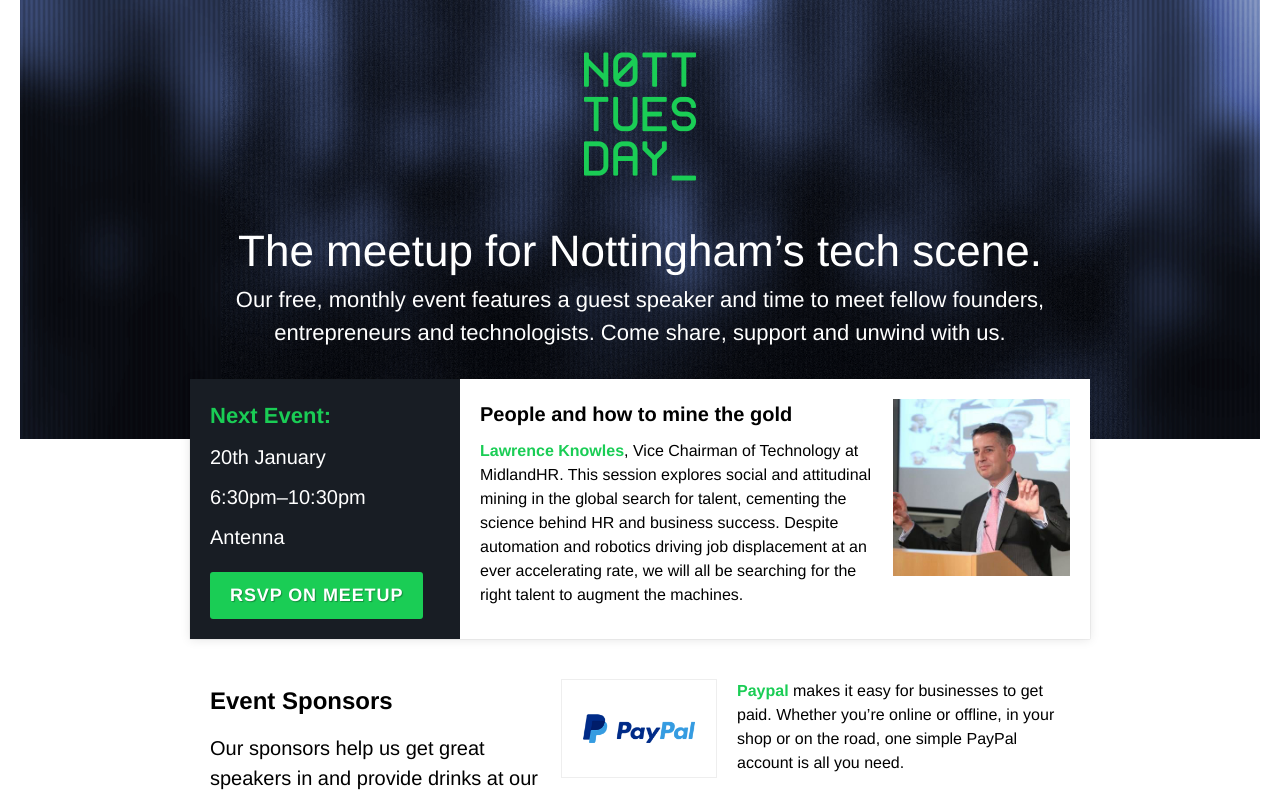
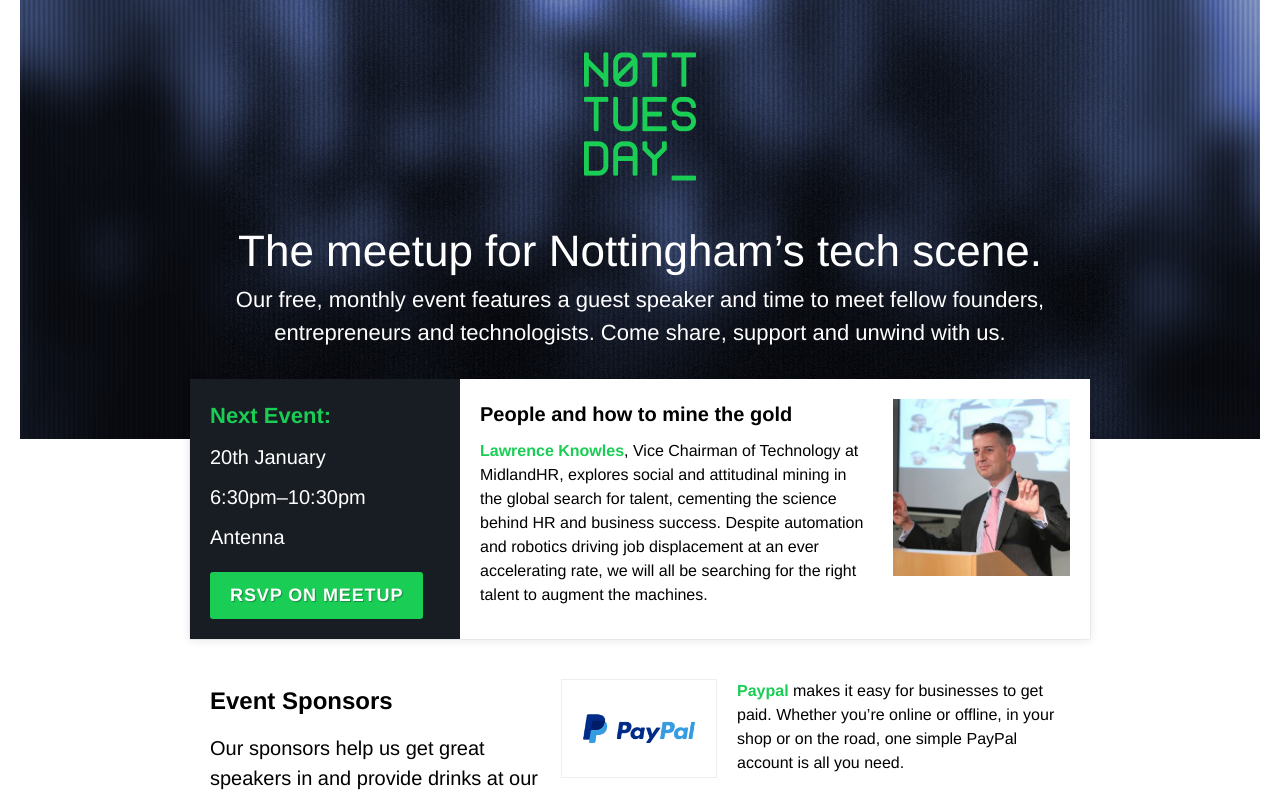
Before and after one commit to WeareJH/NottTuesday, a PHP site: page / in a window 1280 px wide. Shown: the part 21-815 px from the top of the page. Run offline with PHP 8.4, Linux system fonts and the light colour scheme; some libraries are stand-ins or nearby versions.

Commit message:
copy change for jan

```diff
--- a/index.php
+++ b/index.php
@@ -53,7 +53,7 @@
                 <img class="photo" src="/img/lawrence-knowles.jpg" alt="Sherif Malak">
                 <h3 class="topic">People and how to mine the gold</h3>
                 <div class="bio">
-                    <p><a href="https://twitter.com/lozknowles">Lawrence Knowles</a>, Vice Chairman of Technology at MidlandHR. This session explores social and attitudinal mining in the global search for talent, cementing the science behind HR and business success. Despite automation and robotics driving job displacement at an ever accelerating rate, we will all be searching for the right talent to augment the machines.</p>
+                    <p><a href="https://twitter.com/lozknowles">Lawrence Knowles</a>, Vice Chairman of Technology at MidlandHR, explores social and attitudinal mining in the global search for talent, cementing the science behind HR and business success. Despite automation and robotics driving job displacement at an ever accelerating rate, we will all be searching for the right talent to augment the machines.</p>
                 </div>
             </div>
         </div>
```
